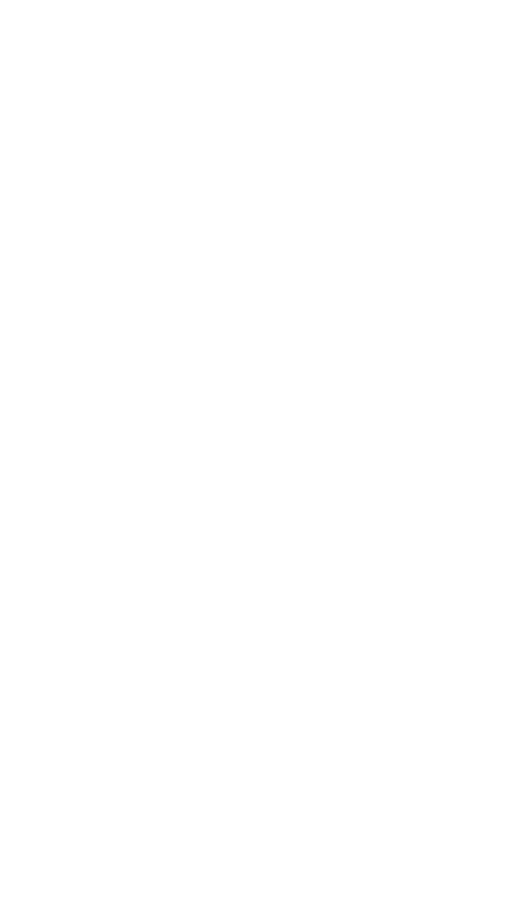
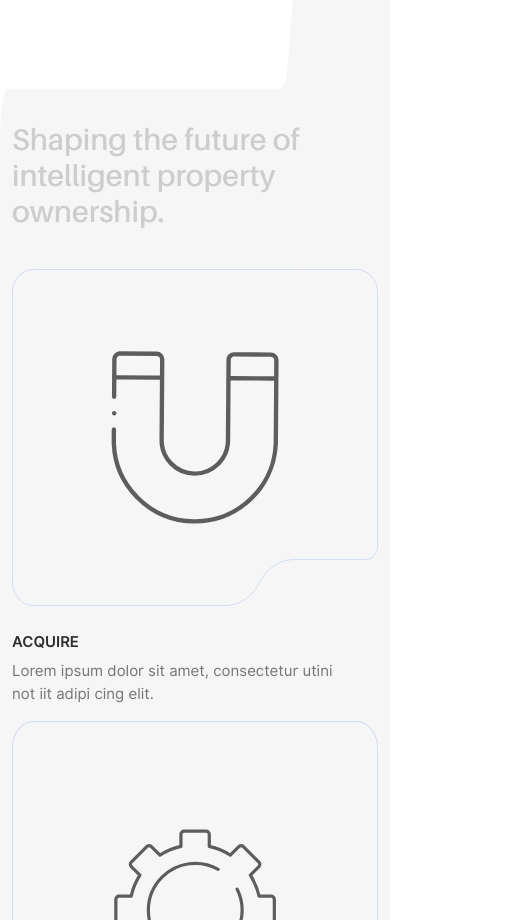
Before and after one commit to abdulbasitbrande/stay, a Next.js app: page /aboutus in a window 390 px wide. Before the commit this address had no page. Shown: the part 1080-2000 px from the top of the page, 505 px wide, since content can reach past the window. Before the commit the page ends 844 px from the top, so only its background shows below. Built offline with nearby package versions, Linux system fonts and the light colour scheme.

Commit message:
About Us page

```diff
--- a/src/components/layout/Footer.tsx
+++ b/src/components/layout/Footer.tsx
@@ -1,9 +1,12 @@
 import Link from "next/link";
 
+interface Footer {
+  footerClass?: string
+}
 // components/Footer.jsx
-export default function Footer() {
+export default function Footer({ footerClass }: Footer) {
   return (
-    <footer className="footer-sec">
+    <footer className={`footer-sec ${footerClass ?? ''}`}>
       <svg className="footer-shape" xmlns="http://www.w3.org/2000/svg" width="100%" height="100%" preserveAspectRatio="none" viewBox="0 0 1920 656" fill="none">
         <path d="M501.948 0H-7C-25.2254 0 -40 14.7746 -40 33V364.5V696C-40 714.225 -25.2254 729 -6.99998 729H1937C1955.23 729 1970 714.225 1970 696V410.967V125.934C1970 107.708 1955.23 92.9337 1937 92.9337H1117.44H627.851C619.515 92.9337 611.487 89.7786 605.382 84.1024L524.418 8.8313C518.312 3.15509 510.285 0 501.948 0Z" fill="white" />
       </svg>
--- a/src/components/layout/Header.tsx
+++ b/src/components/layout/Header.tsx
@@ -6,14 +6,14 @@
 
 
 interface HeaderProps {
-  className?: string;
+  headerClass?: string;
 }
 
-export default function Header({ className }: HeaderProps) {
+export default function Header({ headerClass }: HeaderProps) {
   return (
     // Header Start
     <>
-      <header className={`header ${className ?? ""}`}>
+      <header className={`header ${headerClass ?? ""}`}>
         <div className="container">
           <div className="header-wrapper">
             <div className="leftbox">
--- a/src/components/layout/Layout.tsx
+++ b/src/components/layout/Layout.tsx
@@ -8,14 +8,15 @@
   children: React.ReactNode;
   mainClass?: string;
   headerClass?: string;
+  footerClass?: string,
 }
 
-export default function Layout({ children, mainClass, headerClass }: LayoutProps) {
+export default function Layout({ children, mainClass, headerClass, footerClass }: LayoutProps) {
   return (
     <>
-      <Header className={headerClass} />
+      <Header headerClass={headerClass} />
       <main className={mainClass}>{children}</main>
-      <Footer />
+      <Footer footerClass={footerClass} />
     </>
   );
 }
--- /dev/null
+++ b/src/pages/aboutus/index.tsx
@@ -0,0 +1,63 @@
+import Layout from "@/components/layout/Layout";
+import SmartCard from "@/components/sections/home/SmartCard";
+import SectionHeading from "@/components/SectionHeading"
+import InnerBannerSection from "@/components/sections/InnerBannerSection";
+import { smartCard } from "@/mockdata/home/smartCard";
+import Link from "next/link";
+
+export const AboutUs = () => {
+    return (
+        <Layout headerClass="fixed-header" footerClass="no-bg"  mainClass="aboutuspage">
+            <InnerBannerSection InnerBannerTitle="Bringing Intelligence and Transparency to Property Management" InnerBannerDescription={`<p>STAY was created to address a growing gap in Dubai’s real estate market the need for smarter, more transparent property management built around performance and technology. While many property owners struggle with fragmented services and inconsistent results, STAY brings together intelligent systems, market expertise, and operational excellence to simplify ownership. </p> <p>Our mission is to transform properties into high-performing assets, giving owners confidence, clarity, and stronger long-term returns.</p>`} InnerBannerButtonText="GET in touch with us!" InnerBannerButtonLink="#" InnerBannerImage="/assets/images/about-us-img.jpg" />
+
+            <section className="smartcard-section about-smartcard-sec sec-padding">
+                <svg className="aboutshape" preserveAspectRatio="none" xmlns="http://www.w3.org/2000/svg" width="1919" height="1290" viewBox="0 0 1919 1290" fill="none">
+                    <path d="M1919 0V1190C1919 1245.23 1874.23 1290 1819 1290H1418.12H0V132.568C0 110.477 17.9086 92.5682 40 92.5682H1287.11H1381.1C1397.87 92.5682 1413.19 83.0312 1420.59 67.9777L1441.91 24.5907C1449.31 9.53699 1464.63 0 1481.4 0H1919Z" fill="#F6F6F6" />
+                </svg>
+                <div className="sec-wrapper smartcard-section-wrapper position-relative">
+                    <div className="container">
+                        <div className="sec-title --is-medium has-spacing">
+                            <SectionHeading text="Shaping the future of intelligent property ownership." />
+                        </div>
+                        <div className="row ">
+                            {smartCard.map((item, idx) => (
+                                <div
+                                    key={idx}
+                                    className="col-12 col-sm-6 col-md-4 ico-box-wrapper"
+                                >
+                                    <SmartCard {...item} />
+                                </div>
+                            ))}
+                        </div>
+                    </div>
+                </div>
+            </section>
+
+            <section className="img-with-content-sec left-img-with-content-sec forJqueryOnly leftBoxforJqueryOnly is-footer">
+                <div className="container">
+                    <div className="row">
+                        <div className="col-lg-6">
+                            <div className="imgbox has-border-radius">
+                                <img className="fit-img" src="/assets/images/about-deep-expetise-img.jpg" alt="" />
+                            </div>
+                        </div>
+                        <div className="col-lg-6 align-self-center">
+                            <div className="contentbox">
+                                <SectionHeading text="Built on Deep Expertise in Dubai’s Real Estate Market" />
+                                <div className="content text-justify">
+                                    <p>Dubai’s real estate landscape is dynamic, fast-moving, and highly competitive. At STAY, our deep understanding of the local market allows us to identify opportunities, optimize property performance, and navigate the complexities of the industry with confidence.</p>
+                                    <p>From evolving regulations to emerging neighborhoods and investment trends, we leverage our market expertise to position every property for long-term value, stronger returns, and sustainable growth.</p>
+                                </div>
+                                <Link href="#" className="butn butn-primary-filled">
+                                    <span>GET in touch with us!</span>
+                                </Link>
+                            </div>
+                        </div>
+                    </div>
+                </div>
+            </section>
+        </Layout>
+    );
+}
+
+export default AboutUs;
--- a/src/styles/globals.css
+++ b/src/styles/globals.css
@@ -1014,6 +1014,11 @@
   background-color: var(--theme-secondary-color);
   position: relative;
 
+  &.no-bg {
+    background: unset;
+  }
+
+
   .footer-shape {
     position: absolute;
     top: 0;
--- a/src/styles/responsive.css
+++ b/src/styles/responsive.css
@@ -23,6 +23,22 @@
 /* Reponsive Start */
 
 @media(max-width:1440px) {
+
+  .sec-padding {
+    &.\--large {
+      padding: 80px 0;
+    }
+
+    &.\--xlarge {
+      padding: 100px 0;
+    }
+
+    &.\--xxlarge {
+      padding: 120px 0;
+    }
+  }
+
+
   .sec-title.--is-medium {
     max-width: 75%;
   }
@@ -48,6 +64,23 @@
 }
 
 @media (max-width: 991px) {
+
+  .sec-padding {
+    padding: 60px 0;
+
+    &.\--large {
+      padding: 60px 0;
+    }
+
+    &.\--xlarge {
+      padding: 80px 0;
+    }
+
+    &.\--xxlarge {
+      padding: 100px 0;
+    }
+  }
+
 
   .sec-title.--is-medium {
     max-width: 100%;
@@ -123,8 +156,9 @@
     }
   }
 
-  .form-cta-with-img-sec{
+  .form-cta-with-img-sec {
     margin-bottom: 0;
+    padding-bottom: 40px;
   }
 
   .footer-sec {
@@ -148,4 +182,33 @@
     max-width: 100%;
     margin-top: 30px;
   }
+
+  .inner-banner-sec {
+    margin-bottom: 40px;
+  }
+
+  .careers-list-sec {
+    padding-top: 60px !important;
+    background: var(--theme-secondary-color);
+  }
+
 }
+
+@media(max-width:600px) {
+  .sec-padding {
+    padding: 60px 0;
+
+    &.\--large {
+      padding: 60px 0;
+    }
+
+    &.\--xlarge {
+      padding: 80px 0;
+    }
+
+    &.\--xxlarge {
+      padding: 100px 0;
+    }
+  }
+
+}
--- a/src/styles/u-main.css
+++ b/src/styles/u-main.css
@@ -265,7 +265,7 @@
                 border-radius: 6px;
                 border: 1px solid #9F9F9F;
                 background: rgba(159, 159, 159, 0.17);
-                padding: 10px 20px;
+                padding: 10px 18px;
             }
         }
 
@@ -350,3 +350,54 @@
         }
     }
 }
+
+
+
+
+/* About Smart Card Section */
+.about-smartcard-sec {
+    padding-top: 160px !important;
+    position: relative;
+    background-color: unset;
+    margin-bottom: 20px;
+
+    .aboutshape {
+        position: absolute;
+        top: 0;
+        left: 0;
+        width: 100%;
+        height: 100%;
+    }
+}
+
+
+/* Img With Content Section */
+
+.img-with-content-sec {
+
+    &.left-img-with-content-sec{
+        .contentbox{
+            margin-left: auto;
+        }
+    }
+    &.is-footer {
+           margin-bottom: -105px;
+    }
+
+    .imgbox {
+        overflow: hidden;
+        aspect-ratio: 1/0.978;
+
+        &.has-border-radius {
+            border-radius: 25px;
+        }
+    }
+
+    .contentbox {
+        max-width: calc(100% - 50px);
+
+        .butn {
+            margin-top: 20px;
+        }
+    }
+}
```
Also changed, not shown: public/assets/images/about-deep-expetise-img.jpg (added), public/assets/images/about-us-img.jpg (added).
